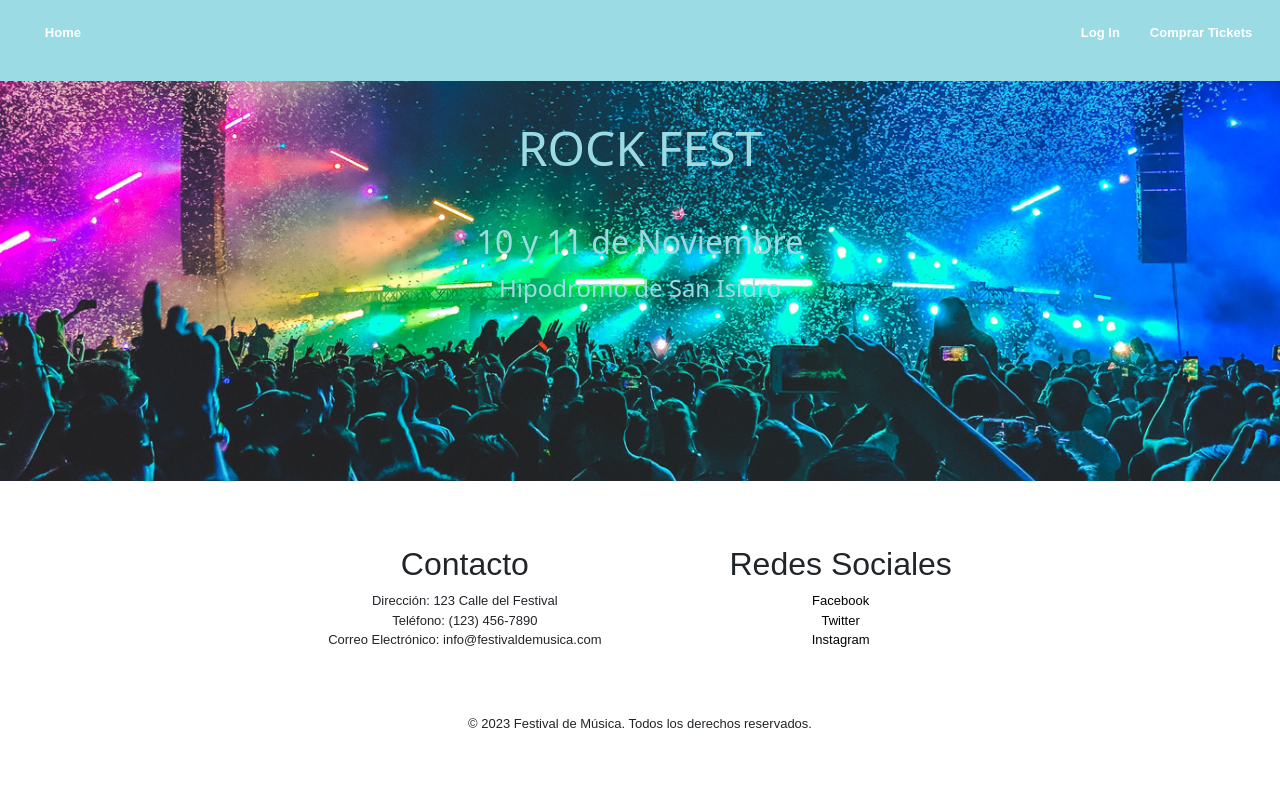
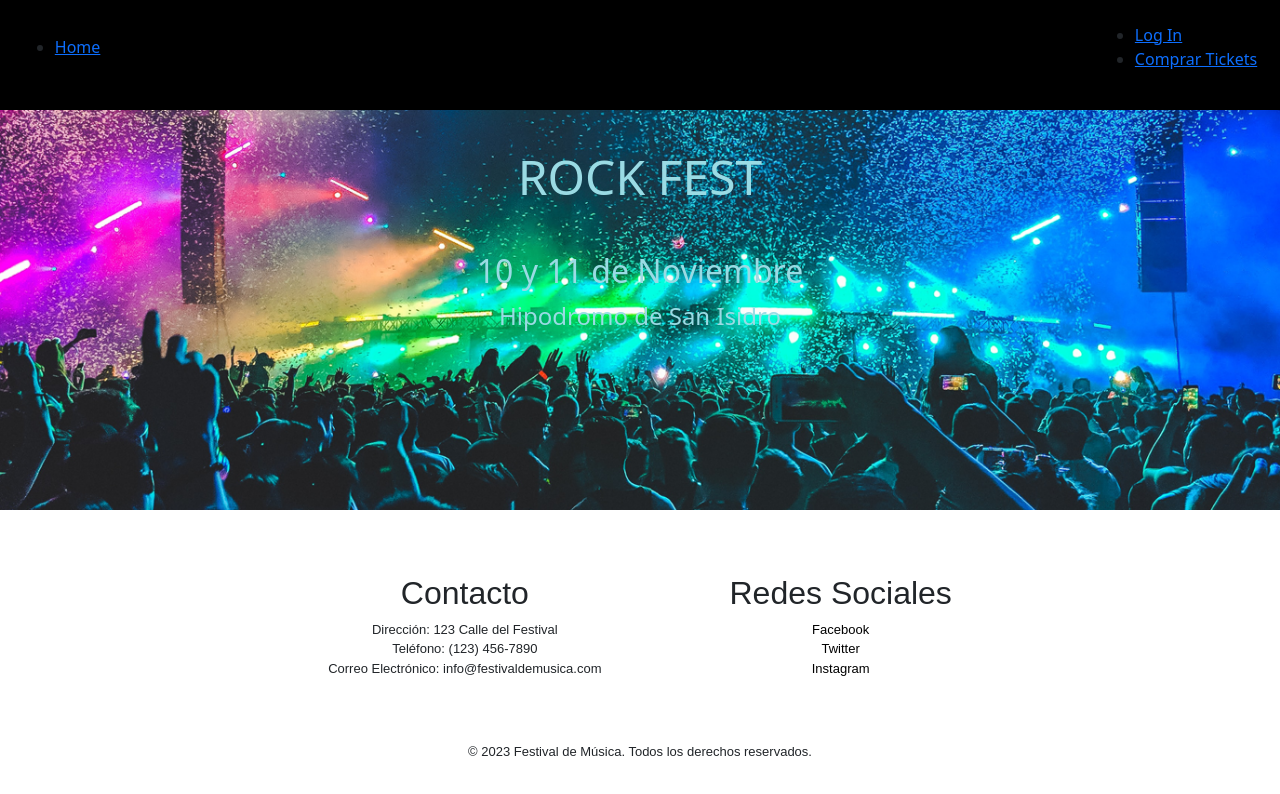
Before and after one commit to MilagrosVi/TpGrupalWeb, a Vue app in the folder frontend/: page / in a window 1280 px wide. Shown: the top 794 px of the page. Built offline with nearby package versions, Linux system fonts and the light colour scheme.

Commit message:
Update NavBar.vue

```diff
--- a/frontend/src/components/NavBar.vue
+++ b/frontend/src/components/NavBar.vue
@@ -6,7 +6,9 @@
 
     <div class="left-nav">
         <ul class="ul-nav">
-            <a href="/"> Home</a>
+            <li class="nav-item">
+                <router-link to="/">Home</router-link>
+            </li>
         </ul>
     </div>
 
@@ -38,37 +40,18 @@
     justify-content: space-between;
     align-items: center;
     padding: 1%;
-    background-color: rgb(154, 219, 228); /* Fondo de la barra */
+    background-color: black; /* Fondo de la barra */
 }
 
 .left-nav, .right-nav {
-    display: flex;
-    align-items: center;
-}
-
-.ul-nav {
-    display: flex;
-    list-style: none;
-    font-family: 'Manrope', sans-serif;
-    font-weight: 600;
-    font-size: small;
-}
-
-.ul-nav a {
-    text-decoration: none;
-    color: white; /* Color del texto en la barra */
-}
-
-.nav-item {
     padding: 10px;
     border-radius: 5px;
-    margin: 0 5px; /* Separación entre elementos */
-    transition: background-color 0.3s ease; /* Efecto de transición en el color de fondo */
-}
 
-.nav-item:hover {
-    background-color: rgb(218, 205, 205); /* Color de fondo al pasar el ratón */
+
 }
 
 
+
+
+
 </style>
```
